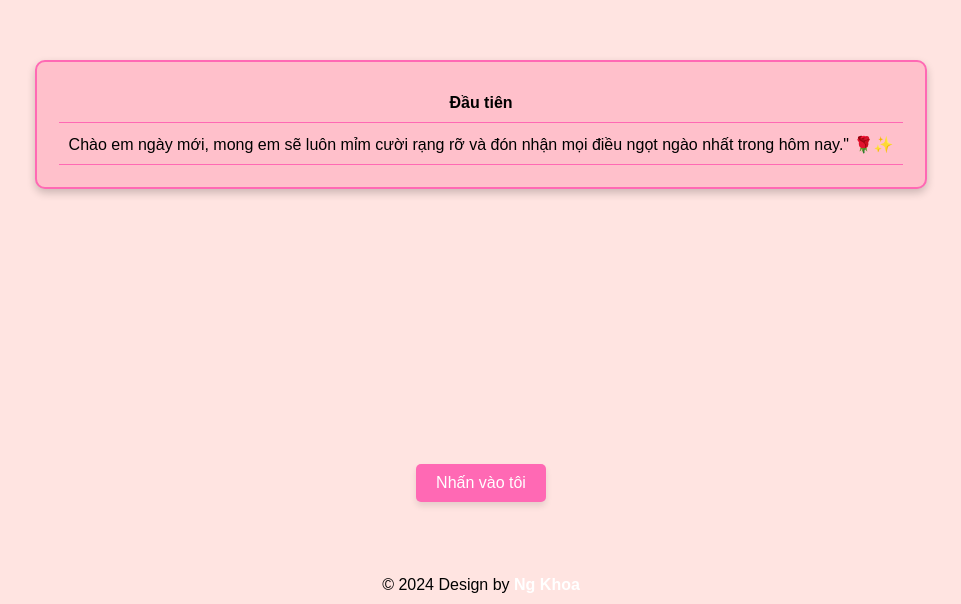
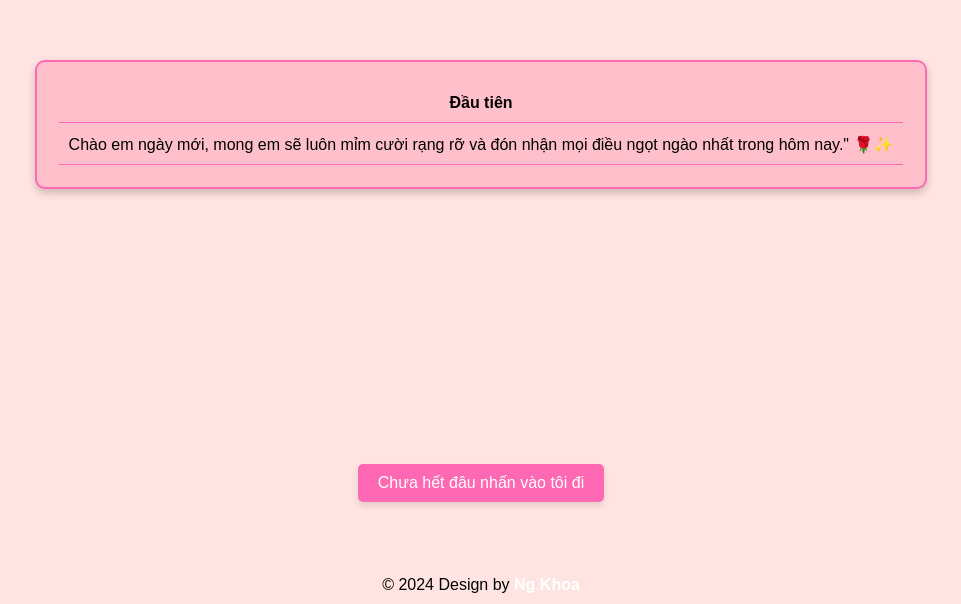
Before and after one commit to khoahihi12/khoahihi11112, a plain HTML site: page index.html in a window 1280 px wide. Shown: the part 196-800 px from the top of the page, without its empty margins (159-1120 px from the left). Drawn offline with Linux system fonts and the light colour scheme.

Commit message:
Update index.html

```diff
--- a/index.html
+++ b/index.html
@@ -107,7 +107,7 @@ footer {
             </tr>
         </table>
     </div>
-    <button onclick="changeContent()">Nhấn vào tôi</button>
+    <button onclick="changeContent()">Chưa hết đâu nhấn vào tôi đi</button>
 
     <script>
         let clickCount = 0;
```
